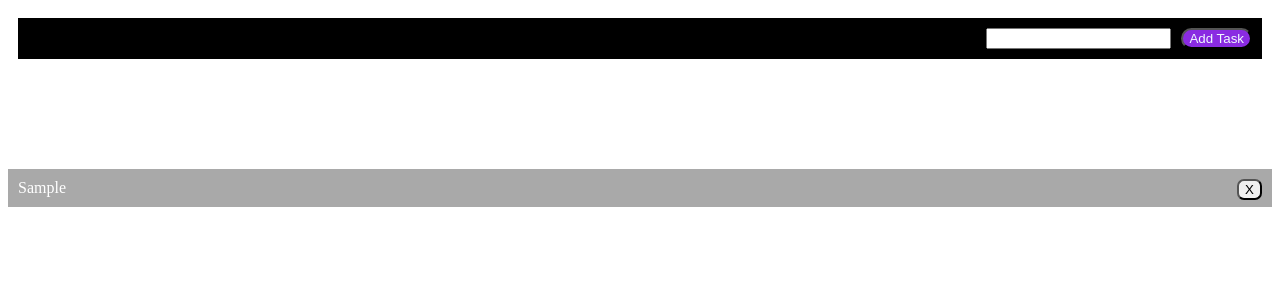
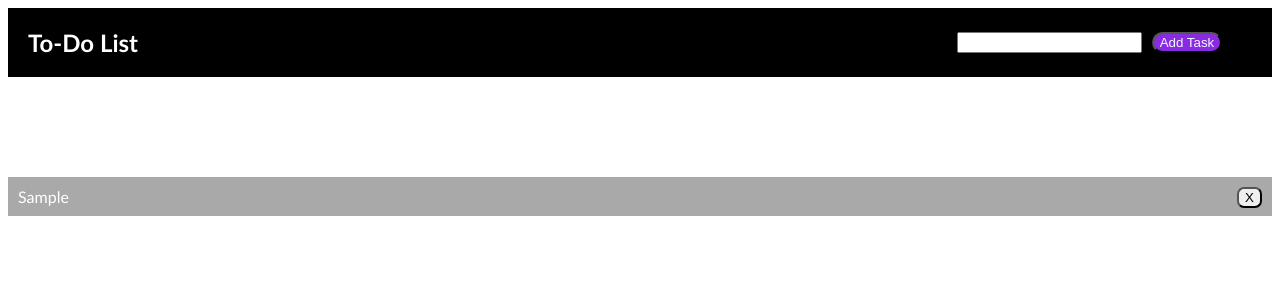
Before and after one commit to dark-N00B/ReactToDoList, a React (Create React App) app: page / in a window 1280 px wide. Both pictures are taken after typing "Sample" into the empty fields and a click on the button "Add Task". Shown: the top 300 px of the page. Built offline with nearby package versions, Linux system fonts and the light colour scheme.

Commit message:
Updated Website Content

```diff
--- a/src/App.js
+++ b/src/App.js
@@ -18,11 +18,13 @@ export default function App() {
 
     return (
         <div class="main">
+            <div class="header">
+                <h2>To-Do List</h2>
                 <div class="addTask">
                     <input type="text" value={task} onChange={(e) => {
                         setTask (e.target.value);
                     }}/>
-                <button class="btnStyle" onClick={() => {
+                    <button class="addBtn" onClick={() => {
                         if (task!='') {
                             setTodoList([...todoList, task]);
                             setTask('');
@@ -34,11 +36,13 @@ export default function App() {
 
                     }>Add Task</button>
                 </div>
+            </div>
             <div class="taskList">
                 <div class="listStyle">
                     {todoList.map((task, i) => {
                         return (
-                            <div class="task" key={i}>
+                            <div onClick="" class="task" key={i}>
+
                                 {task}
                                 <button class="delBtn" onClick={() => {onDelete(i)}}>X</button>
                             </div>
--- a/src/style.css
+++ b/src/style.css
@@ -8,25 +8,33 @@ h1, p {
 .main {
     display: flex;
     flex-direction: column;
+    font-family: 'Trebuchet MS', 'Lucida Sans Unicode', 'Lucida Grande', 'Lucida Sans', Arial, sans-serif;
+}
+
+.header {
+  display: flex;
+  flex-direction: row;
+  background-color: black;
+  color: white;
+  padding-left: 20px;
 }
 
 .addTask {
   color: white;
-  margin: 10px;
-  padding: 10px;
-  justify-content: center;
-  text-align: right;
-  background-color: black;
+  margin: auto;
+  margin-right: 2%;
+  padding: auto;
+  padding-right: 2%;
 }
 
-.btnStyle {
+.addBtn {
   margin-left: 10px;
   background-color: blueviolet;
   color:aliceblue;
   border-radius: 100px;
 }
 
-.btnStyle:hover {
+.addBtn:hover {
   background-color: aqua;
   color: black;
   transition-duration: 500ms;
@@ -57,6 +65,7 @@ h1, p {
   padding: 10px;
   background-color: darkgrey;
   color: white;
+
 }
 
 .task:hover {
```
Also changed, not shown: 1 other file (tests, documents, lock files or other folders). Lines whose indentation alone changed are shown as unchanged.
